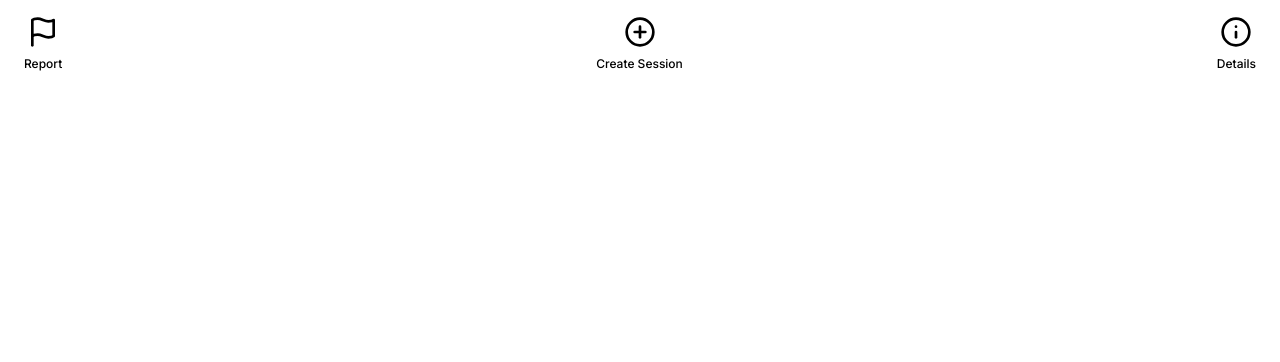
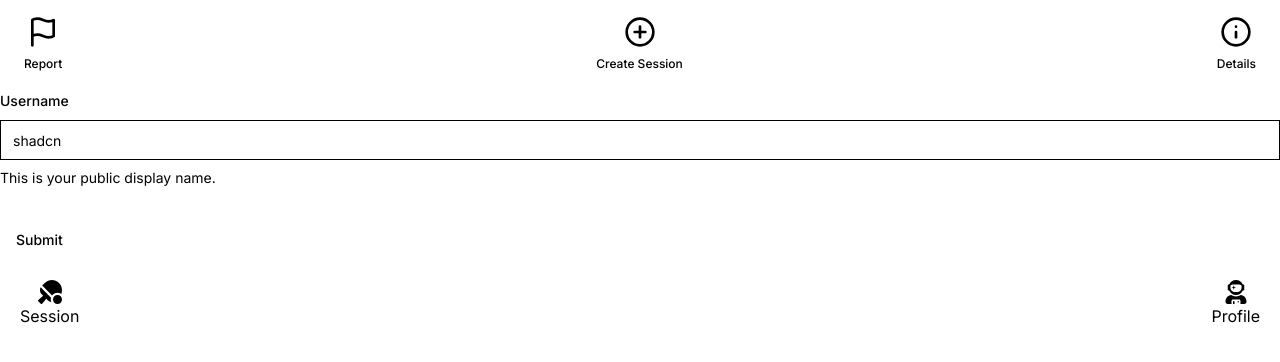
Before and after one commit to hnns-dev/camp12-final, a Next.js app: page / in a window 1280 px wide. Shown: the top 362 px of the page. Built offline with nearby package versions, Linux system fonts and the light colour scheme.

Commit message:
implement shacnUI Form

```diff
--- a/app/page.tsx
+++ b/app/page.tsx
@@ -1,8 +1,15 @@
 import Image from "next/image";
 import { InteractionBar } from "@/components/InteractionBar";
+import Navbar from "@/components/Navbar";
+import { Form } from "@/components/ui/form";
+import { ProfileForm } from "@/components/profile-form";
 
 export default function Home() {
-  return <main className="min-h-screen">
-    <InteractionBar />
-  </main>;
+  return (
+    <main className="min-h-screen">
+      <InteractionBar />
+      <ProfileForm />
+      <Navbar />
+    </main>
+  );
 }
--- /dev/null
+++ b/components/profile-form.tsx
@@ -0,0 +1,63 @@
+"use client";
+
+import { zodResolver } from "@hookform/resolvers/zod";
+import { useForm } from "react-hook-form";
+import { z } from "zod";
+import { Button } from "@/components/ui/button";
+import {
+  Form,
+  FormControl,
+  FormDescription,
+  FormField,
+  FormItem,
+  FormLabel,
+  FormMessage,
+} from "@/components/ui/form";
+import { Input } from "@/components/ui/input";
+
+const formSchema = z.object({
+  username: z.string().min(2, {
+    message: "Username must be at least 2 characters.",
+  }),
+});
+
+export function ProfileForm() {
+  // 1. Define your form.
+  const form = useForm<z.infer<typeof formSchema>>({
+    resolver: zodResolver(formSchema),
+    defaultValues: {
+      username: "",
+    },
+  });
+
+  // 2. Define a submit handler.
+  function onSubmit(values: z.infer<typeof formSchema>) {
+    // Do something with the form values.
+    // ✅ This will be type-safe and validated.
+    console.log(values);
+  }
+
+  return (
+    <Form {...form}>
+      <form onSubmit={form.handleSubmit(onSubmit)} className="space-y-8">
+        <FormField
+          control={form.control}
+          name="username"
+          render={({ field }) => (
+            <FormItem>
+              <FormLabel>Username</FormLabel>
+              <FormControl>
+                <Input placeholder="shadcn" {...field} />
+              </FormControl>
+              <FormDescription>
+                This is your public display name.
+              </FormDescription>
+              <FormMessage />
+            </FormItem>
+          )}
+        />
+        <Button type="submit">Submit</Button>
+      </form>
+    </Form>
+  );
+}
--- /dev/null
+++ b/components/ui/input.tsx
@@ -0,0 +1,25 @@
+import * as React from "react"
+
+import { cn } from "@/lib/utils"
+
+export interface InputProps
+  extends React.InputHTMLAttributes<HTMLInputElement> {}
+
+const Input = React.forwardRef<HTMLInputElement, InputProps>(
+  ({ className, type, ...props }, ref) => {
+    return (
+      <input
+        type={type}
+        className={cn(
+          "flex h-10 w-full rounded-md border border-input bg-background px-3 py-2 text-sm ring-offset-background file:border-0 file:bg-transparent file:text-sm file:font-medium placeholder:text-muted-foreground focus-visible:outline-none focus-visible:ring-2 focus-visible:ring-ring focus-visible:ring-offset-2 disabled:cursor-not-allowed disabled:opacity-50",
+          className
+        )}
+        ref={ref}
+        {...props}
+      />
+    )
+  }
+)
+Input.displayName = "Input"
+
+export { Input }
--- a/package.json
+++ b/package.json
@@ -9,8 +9,10 @@
     "lint": "next lint"
   },
   "dependencies": {
+    "@hookform/resolvers": "^3.9.0",
     "@radix-ui/react-dialog": "^1.1.1",
     "@radix-ui/react-dropdown-menu": "^2.1.1",
+    "@radix-ui/react-label": "^2.1.0",
     "@radix-ui/react-slot": "^1.1.0",
     "class-variance-authority": "^0.7.0",
     "clsx": "^2.1.1",
@@ -18,10 +20,12 @@
     "next": "14.2.5",
     "react": "^18",
     "react-dom": "^18",
+    "react-hook-form": "^7.52.2",
     "react-icons": "^5.3.0",
     "tailwind-merge": "^2.5.2",
     "tailwindcss-animate": "^1.0.7",
-    "vaul": "^0.9.1"
+    "vaul": "^0.9.1",
+    "zod": "^3.23.8"
   },
   "devDependencies": {
     "@types/node": "^20",
```
Also changed, not shown: 1 other file (tests, documents, lock files or other folders).
